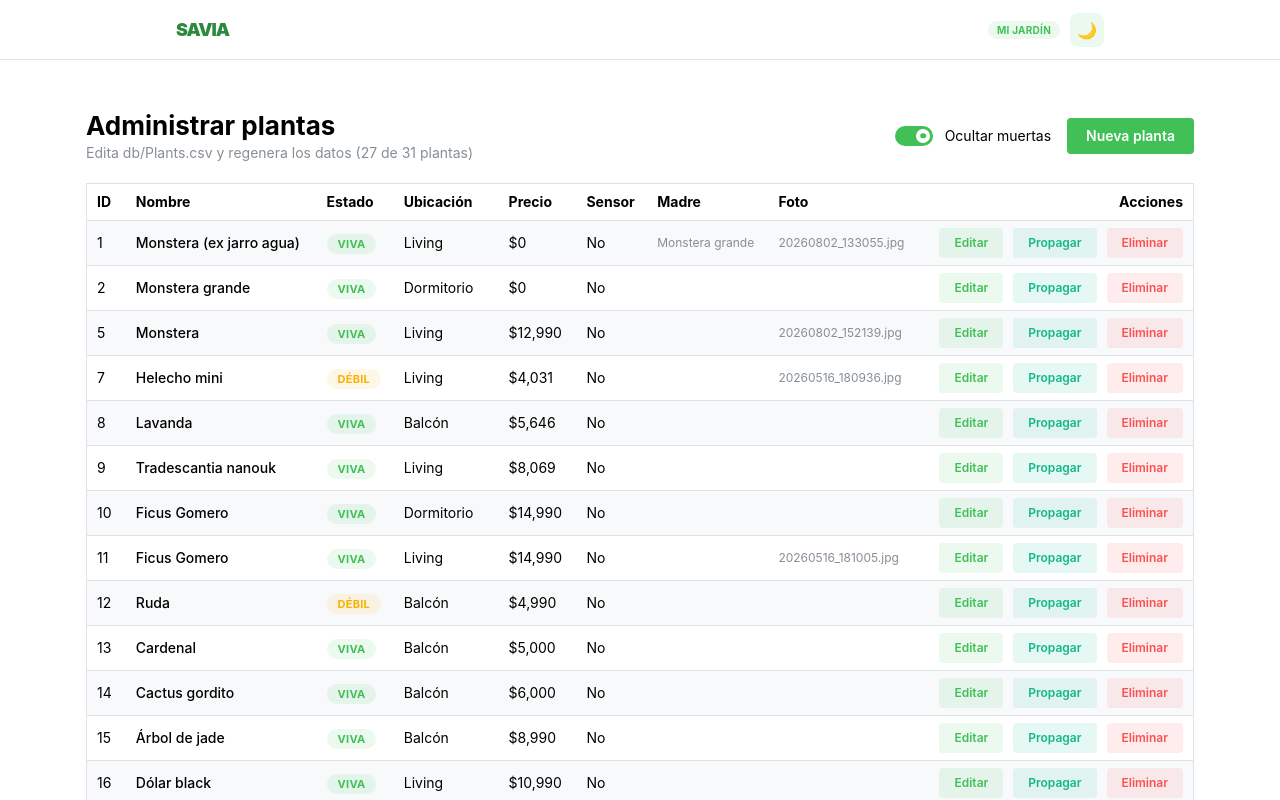
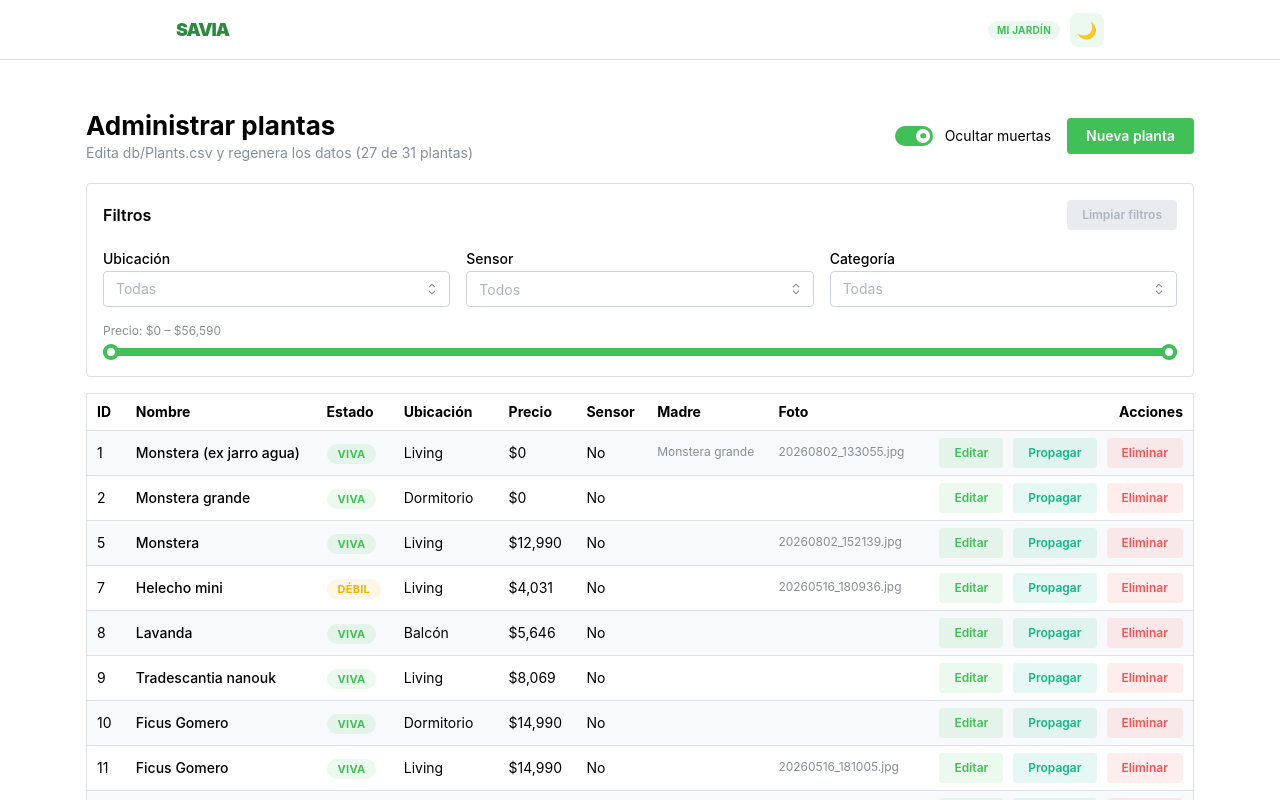
Before and after one commit to hectorpalmatellez/savia, a Next.js app: page /admin in a window 1280 px wide. Shown: the top 800 px of the page. Built offline with nearby package versions, Linux system fonts and the light colour scheme.

Commit message:
chore(admin): add filters in dashboard to narrow down selection

```diff
--- a/src/app/admin/AdminPageClient.tsx
+++ b/src/app/admin/AdminPageClient.tsx
@@ -1,6 +1,6 @@
 'use client';
 
-import { useState } from 'react';
+import { useMemo, useState } from 'react';
 import { useRouter } from 'next/navigation';
 import {
   Alert,
@@ -9,6 +9,10 @@ import {
   Container,
   Group,
   Modal,
+  MultiSelect,
+  Paper,
+  RangeSlider,
+  Select,
   Stack,
   Switch,
   Table,
@@ -36,6 +40,7 @@ interface RowView {
   name: string;
   status: string;
   location: string;
+  category: string;
   price: string;
   sensor: boolean;
   photo: string;
@@ -49,6 +54,7 @@ function toRowView(row: string[]): RowView {
     name: form.name,
     status: form.status,
     location: form.location,
+    category: form.category,
     price: form.price !== undefined ? formatPrice(form.price) : '',
     sensor: form.sensor,
     photo: form.photo,
@@ -73,11 +79,78 @@ export default function AdminPageClient({
   const [feedback, setFeedback] = useState<string | null>(null);
   const [warnings, setWarnings] = useState<string[]>([]);
   const [hideDead, setHideDead] = useState(true);
+  const [locationFilter, setLocationFilter] = useState<string[]>([]);
+  const [sensorFilter, setSensorFilter] = useState<boolean | null>(null);
+  const [categoryFilter, setCategoryFilter] = useState<string[]>([]);
+  const [priceRange, setPriceRange] = useState<[number, number] | null>(null);
 
-  const plants = rows.map(toRowView);
-  const visiblePlants = hideDead
-    ? plants.filter(plant => plant.status !== 'Muerta')
-    : plants;
+  const plants = useMemo(() => rows.map(toRowView), [rows]);
+
+  const priceBounds = useMemo(() => {
+    const prices = plants
+      .map(plant => plant.form.price)
+      .filter((price): price is number => price !== undefined);
+    if (prices.length === 0) return null;
+    return [Math.min(...prices), Math.max(...prices)] as [number, number];
+  }, [plants]);
+
+  const [prevPriceBounds, setPrevPriceBounds] = useState(priceBounds);
+  if (prevPriceBounds !== priceBounds) {
+    setPrevPriceBounds(priceBounds);
+    setPriceRange(null);
+  }
+
+  const locationOptions = useMemo(
+    () =>
+      Array.from(new Set(plants.map(plant => plant.location)))
+        .filter(Boolean)
+        .map(location => ({ value: location, label: location })),
+    [plants],
+  );
+
+  const categoryOptions = useMemo(
+    () =>
+      Array.from(new Set(plants.map(plant => plant.form.category)))
+        .filter(Boolean)
+        .map(category => ({ value: category, label: category })),
+    [plants],
+  );
+
+  const filtersActive =
+    locationFilter.length > 0 ||
+    sensorFilter !== null ||
+    categoryFilter.length > 0 ||
+    priceRange !== null;
+
+  const visiblePlants = plants.filter(plant => {
+    if (hideDead && plant.status === 'Muerta') return false;
+    if (locationFilter.length > 0 && !locationFilter.includes(plant.location)) {
+      return false;
+    }
+    if (sensorFilter !== null && plant.sensor !== sensorFilter) return false;
+    if (
+      categoryFilter.length > 0 &&
+      !categoryFilter.includes(plant.form.category)
+    ) {
+      return false;
+    }
+    if (
+      priceRange &&
+      (plant.form.price === undefined ||
+        plant.form.price < priceRange[0] ||
+        plant.form.price > priceRange[1])
+    ) {
+      return false;
+    }
+    return true;
+  });
+
+  const clearFilters = () => {
+    setLocationFilter([]);
+    setSensorFilter(null);
+    setCategoryFilter([]);
+    setPriceRange(null);
+  };
 
   const parentName = (parentId?: string) =>
     parentId
@@ -125,7 +198,7 @@ export default function AdminPageClient({
           <Title order={2}>Administrar plantas</Title>
           <Text size="sm" c="dimmed">
             Edita db/Plants.csv y regenera los datos (
-            {hideDead && visiblePlants.length !== plants.length
+            {hideDead || filtersActive
               ? `${visiblePlants.length} de ${plants.length}`
               : plants.length}{' '}
             plantas)
@@ -145,6 +218,73 @@ export default function AdminPageClient({
           )}
         </Group>
       </Group>
+
+      <Paper withBorder p="md" mb="md">
+        <Stack gap="md">
+          <Group justify="space-between" align="center">
+            <Text fw={600}>Filtros</Text>
+            <Button
+              size="xs"
+              variant="subtle"
+              onClick={clearFilters}
+              disabled={!filtersActive}
+            >
+              Limpiar filtros
+            </Button>
+          </Group>
+          <Group align="flex-end" grow>
+            <MultiSelect
+              label="Ubicación"
+              placeholder="Todas"
+              data={locationOptions}
+              value={locationFilter}
+              onChange={setLocationFilter}
+              clearable
+              searchable
+              nothingFoundMessage="Sin resultados"
+            />
+            <Select
+              label="Sensor"
+              placeholder="Todos"
+              data={[
+                { value: 'true', label: 'Sí' },
+                { value: 'false', label: 'No' },
+              ]}
+              value={sensorFilter === null ? null : String(sensorFilter)}
+              onChange={value =>
+                setSensorFilter(value === null ? null : value === 'true')
+              }
+              clearable
+            />
+            <MultiSelect
+              label="Categoría"
+              placeholder="Todas"
+              data={categoryOptions}
+              value={categoryFilter}
+              onChange={setCategoryFilter}
+              clearable
+              searchable
+              nothingFoundMessage="Sin resultados"
+            />
+          </Group>
+          {priceBounds && (
+            <Stack gap={4}>
+              <Text size="xs" c="dimmed">
+                Precio: {formatPrice(priceRange?.[0] ?? priceBounds[0])} –{' '}
+                {formatPrice(priceRange?.[1] ?? priceBounds[1])}
+              </Text>
+              <RangeSlider
+                min={priceBounds[0]}
+                max={priceBounds[1]}
+                step={100}
+                value={priceRange ?? priceBounds}
+                onChange={setPriceRange}
+                label={formatPrice}
+              />
+            </Stack>
+          )}
+        </Stack>
+      </Paper>
 
       {readOnly && (
         <Alert color="yellow" mb="md">
@@ -197,6 +337,15 @@ export default function AdminPageClient({
           </Table.Tr>
         </Table.Thead>
         <Table.Tbody>
+          {visiblePlants.length === 0 && (
+            <Table.Tr>
+              <Table.Td colSpan={readOnly ? 8 : 9}>
+                <Text c="dimmed" ta="center" py="md">
+                  Sin plantas que coincidan con los filtros.
+                </Text>
+              </Table.Td>
+            </Table.Tr>
+          )}
           {visiblePlants.map(plant => (
             <Table.Tr key={plant.id}>
               <Table.Td>{plant.id}</Table.Td>
```
